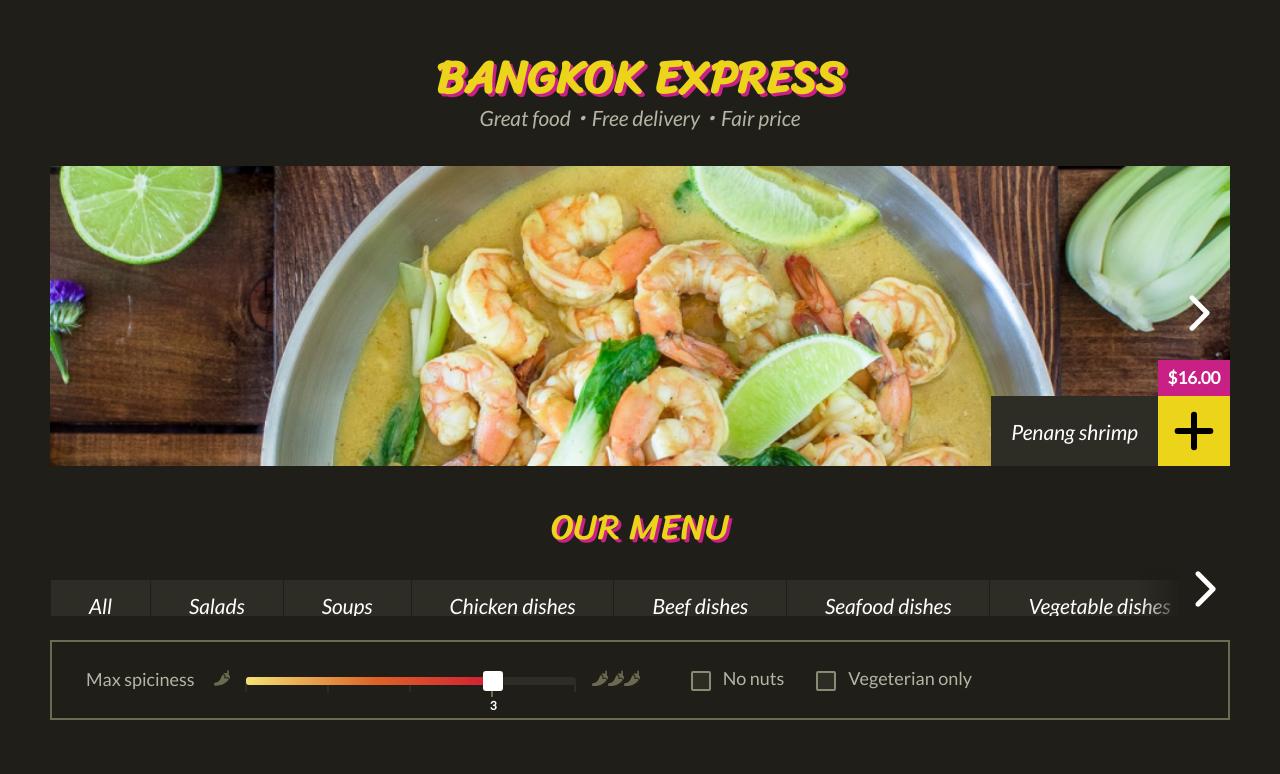
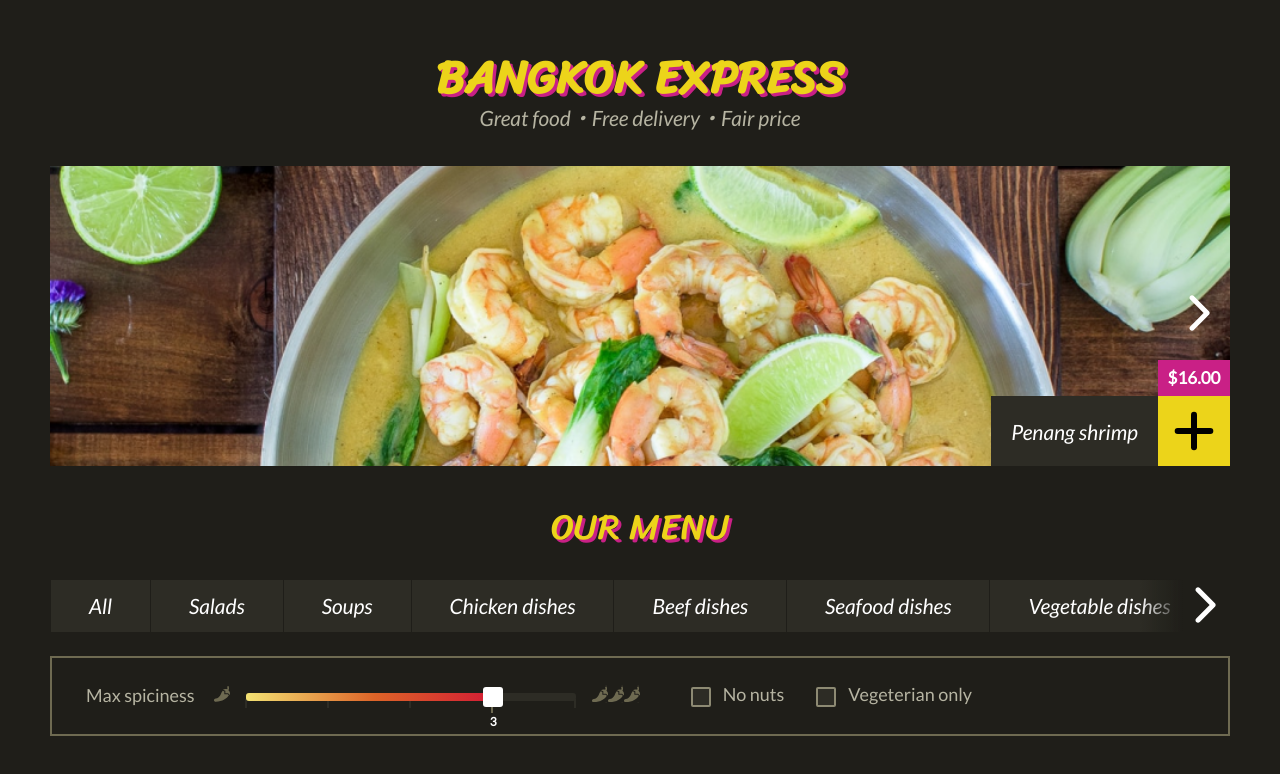
Before and after one commit to dikushch/Bangkok_Express, a website built with webpack: page src/index.html in a window 1280 px wide. Built offline with nearby package versions, Linux system fonts and the light colour scheme.

Commit message:
fix: some styles

```diff
--- a/src/style.scss
+++ b/src/style.scss
@@ -212,9 +212,11 @@ body {
   }
 
   &__inner {
+    padding-bottom: 15px;
     margin-bottom: -15px;
     display: flex;
     flex-direction: row;
+    height: 67px;
     scroll-behavior: smooth;
     overflow-x: auto;
   }
```
